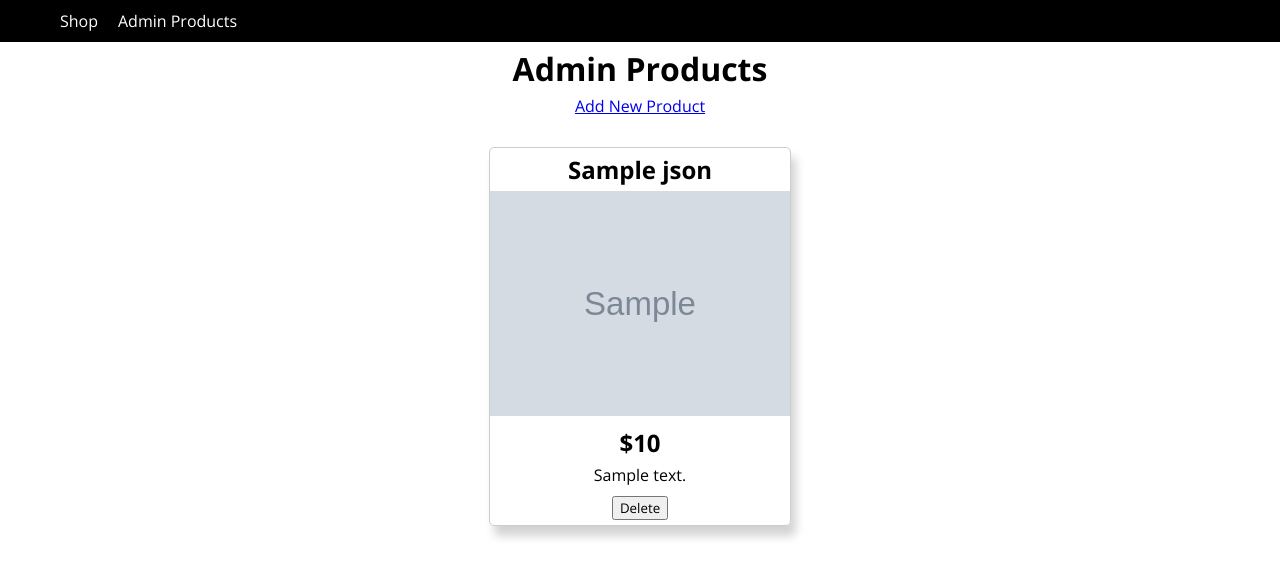
After one commit to robertov92/CSE-341, a Node server app: template views/pages/project1/adminProds.ejs in a window 1280 px wide. The commit adds this page. Shown: the top 578 px of the page. Run offline with Node 20, Linux system fonts and the light colour scheme; the template is opened without the code that fills it: most values are stand-ins (such as "Sample title", 1, 10 or a date in 2020); grey boxes marked "Sample" are stand-in pictures; some libraries are stand-ins or nearby versions.

Commit message:
almost done with prove 03

```diff
--- /dev/null
+++ b/data/project1.json
@@ -0,0 +1 @@
+[{"id":"1","title":"LesPaul","imageUrl":"https://media.musiciansfriend.com/is/image/MMGS7/Les-Paul-Standard-60s-Electric-Guitar-Iced-Tea/L54578000001000-00-500x500.jpg","description":"This is an awesome guitar!","price":"500"},{"id":"2","title":"Another LesPaul","imageUrl":"https://media.musiciansfriend.com/is/image/MMGS7/Les-Paul-Standard-60s-Electric-Guitar-Iced-Tea/L54578000001000-00-500x500.jpg","description":"This is awesome too!","price":"600"},{"id":"0.8888804102256262","title":"Another Product!!","imageUrl":"https://media.musiciansfriend.com/is/image/MMGS7/Les-Paul-Standard-60s-Electric-Guitar-Iced-Tea/L54578000001000-00-500x500.jpg","description":"lolo","price":"999"}]
--- /dev/null
+++ b/public/stylesheets/project1.css
@@ -0,0 +1,52 @@
+@import url('https://fonts.googleapis.com/css?family=Open+Sans:400,700');
+* {
+    margin: 0;
+    text-align: center;
+    font-family: 'Open Sans', sans-serif;
+}
+
+nav {
+    background-color: black;
+    padding: 10px;
+}
+nav ul{
+   display: flex;
+}
+nav ul li a {
+    color: white;
+    text-decoration: none;
+    padding: 10px;
+}
+nav ul li a:hover{
+   background-color: rgb(58, 58, 58);
+}
+
+nav ul li {
+    list-style-type: none;
+}
+
+.products {
+    display: flex;
+    flex-wrap: wrap;
+    justify-content: space-around;
+    margin: 20px;
+}
+
+article {
+    max-width: 300px;
+    border: 1px solid rgb(204, 204, 204);
+    border-radius: 5px;
+    box-shadow: 5px 10px 10px rgb(211, 211, 211);
+    margin: 10px;
+}
+
+img {
+    width: 100%;
+}
+
+h1,
+h2,
+p,
+button {
+    margin: 5px;
+}
--- /dev/null
+++ b/views/pages/project1/adminProds.ejs
@@ -0,0 +1,27 @@
+<%- include('includes/header.ejs') %>
+<h1>Admin Products</h1>
+<a href="/project1/add-product">Add New Product</a>
+<div class="products">
+   <% for (let product of json_data) { %>
+       <article>
+           <header>
+               <h1><%= product.title %></h1>
+           </header>
+           <div>
+               <img src="<%= product.imageUrl %>"
+                   alt="<%= product.title %>">
+           </div>
+           <div>
+               <h2>$<%= product.price %></h2>
+               <p><%= product.description %></p>
+           </div>
+           <div>
+            <form action="/project1/delete-product" method="POST">
+                <input type="hidden" value="<%= product.id %>" name="productId">
+                <button class="btn" type="submit">Delete</button>
+            </form>
+           </div>
+       </article>
+   <% } %>
+   </div>
+<%- include('includes/end.ejs') %>
--- /dev/null
+++ b/views/pages/project1/includes/end.ejs
@@ -0,0 +1,3 @@
+</body>
+
+</html>
--- /dev/null
+++ b/views/pages/project1/includes/header.ejs
@@ -0,0 +1,20 @@
+<!DOCTYPE html>
+<html lang="en">
+
+<head>
+    <meta charset="UTF-8">
+    <meta http-equiv="X-UA-Compatible" content="IE=edge">
+    <meta name="viewport" content="width=device-width, initial-scale=1.0">
+    <title>Document</title>
+    <link rel="stylesheet" href="/stylesheets/project1.css">
+</head>
+
+<body>
+    <header>
+        <nav>
+            <ul>
+                <li><a href="/project1">Shop</a></li>
+                <li><a href="/project1/adminProds">Admin Products</a></li>
+            </ul>
+        </nav>
+    </header>
```
Also changed, not shown: controllers/project1/index.js (added, +31 -0 lines), models/project1/product.js (added, +41 -0 lines), routes/project1/index.js (+12 -2 lines), views/pages/project1/add-product.ejs (added, +10 -0 lines), views/pages/project1/index.ejs (+20 -15 lines).
